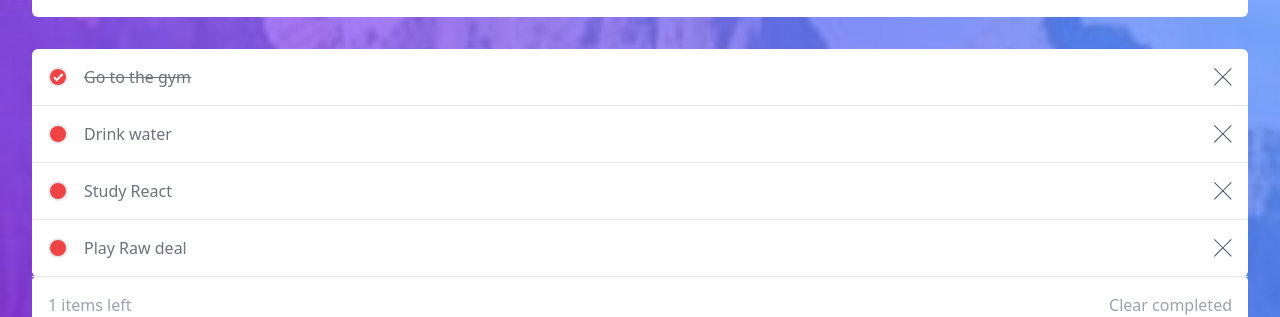
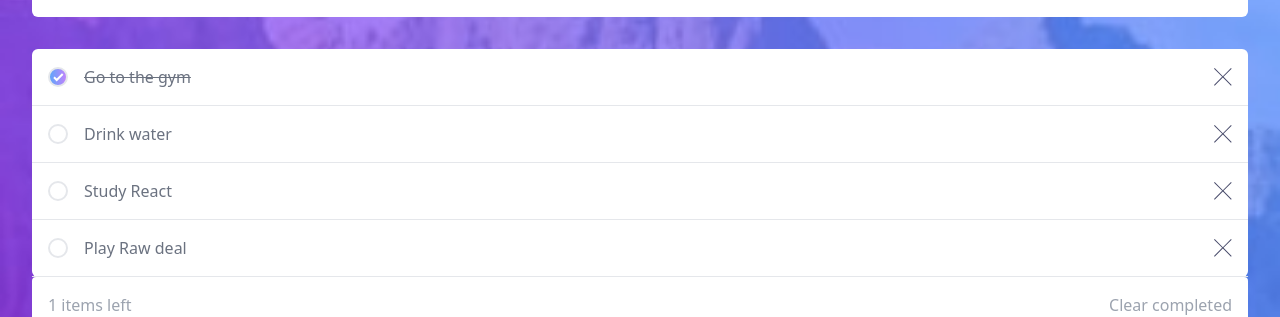
Before and after one commit to neptaliVasquez/todo-react-tailwind, a React (Vite) app: page / in a window 1280 px wide. Shown: the part 171-488 px from the top of the page. Built offline with nearby package versions, Linux system fonts and the light colour scheme.

Commit message:
check todo bg-color improved

```diff
--- a/src/components/TodoItem.jsx
+++ b/src/components/TodoItem.jsx
@@ -1,26 +1,41 @@
-import CheckIcon from './icons/CheckIcon';
-import CrossIcon from './icons/CrossIcon';
+import CheckIcon from "./icons/CheckIcon";
+import CrossIcon from "./icons/CrossIcon";
 
-const TodoItem = ({ todo, deleteTodo,updateTodo }) => {
+const TodoItem = ({ todo, deleteTodo, updateTodo }) => {
   const { id, title, completed } = todo;
 
-  const handleDeleteTodo=()=>{
+  const handleDeleteTodo = () => {
     deleteTodo(id);
-  }
-  const handleUpdateTodo=()=>{
+  };
+  const handleUpdateTodo = () => {
     updateTodo(id);
-  }
+  };
 
   return (
-    <article className='flex justify-between gap-4 border-b border-b-gray-200'>
-      <div className='flex items-center gap-4'>
-        <button onClick={handleUpdateTodo} className='inline-block h-5 w-5 rounded-full border-2 bg-red-500'>
-          {
-            todo.completed && <CheckIcon />
+    <article className="flex justify-between gap-4 border-b border-b-gray-200">
+      <div className="flex items-center gap-4">
+        {completed ? (
+          <button
+            onClick={handleUpdateTodo}
+            className="flex h-5 w-5 items-center justify-center rounded-full border-2 bg-gradient-to-r from-blue-400 to-purple-400"
+          >
+            {todo.completed && <CheckIcon />}
+          </button>
+        ) : (
+          <button
+            onClick={handleUpdateTodo}
+            className="flex h-5 w-5 items-center justify-center rounded-full border-2 bg-white"
+          >
+          </button>
+        )}
+
+        <p
+          className={
+            completed ? "grow text-gray-500 line-through" : "grow text-gray-500"
           }
-
-        </button>
-        <p className={completed ? 'grow text-gray-500 line-through' : 'grow text-gray-500'}>{title}</p>
+        >
+          {title}
+        </p>
       </div>
       <button onClick={handleDeleteTodo}>
         <CrossIcon />
--- a/src/components/TodoList.jsx
+++ b/src/components/TodoList.jsx
@@ -3,9 +3,11 @@ import TodoItem from './TodoItem';
 const TodoList = ({ todos, deleteTodo, updateTodo }) => {
   return (
     <div className='mt-8 rounded-md bg-white [&>article]:p-4'>
-      {todos.map((todo) => (
+      {
+      todos.map((todo) => (
         <TodoItem updateTodo={updateTodo} deleteTodo={deleteTodo} key={todo.id} todo={todo} />
-      ))}
+      ))
+      }
     </div>
   );
 };
--- a/src/components/icons/CheckIcon.jsx
+++ b/src/components/icons/CheckIcon.jsx
@@ -1,7 +1,7 @@
 import checkIcon from '../../assets/images/icon-check.svg';
 const CheckIcon =() =>{
     return(
-        <img className='mx-auto' src={checkIcon} alt="checked" />
+        <img src={checkIcon} alt="checked" />
     )
 }
 
```
